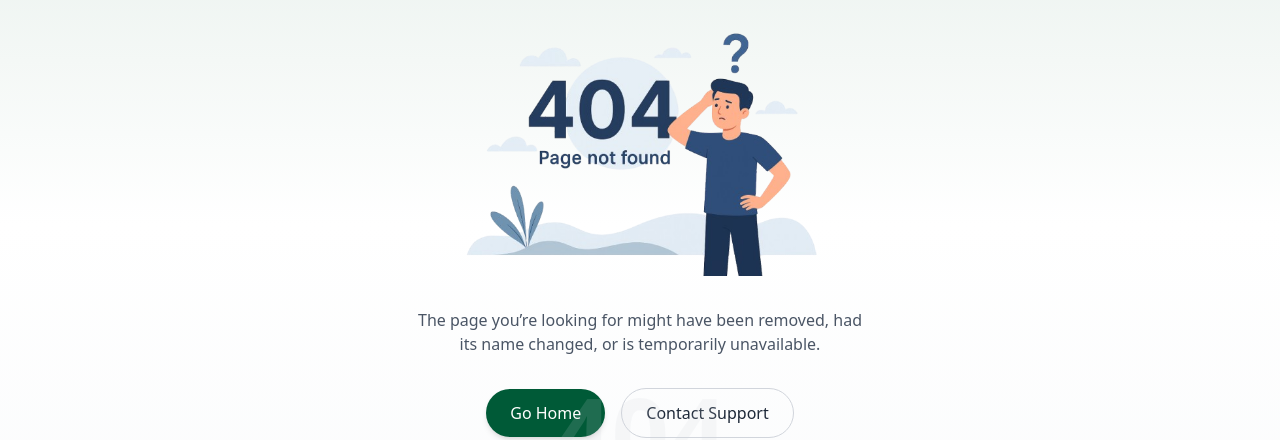
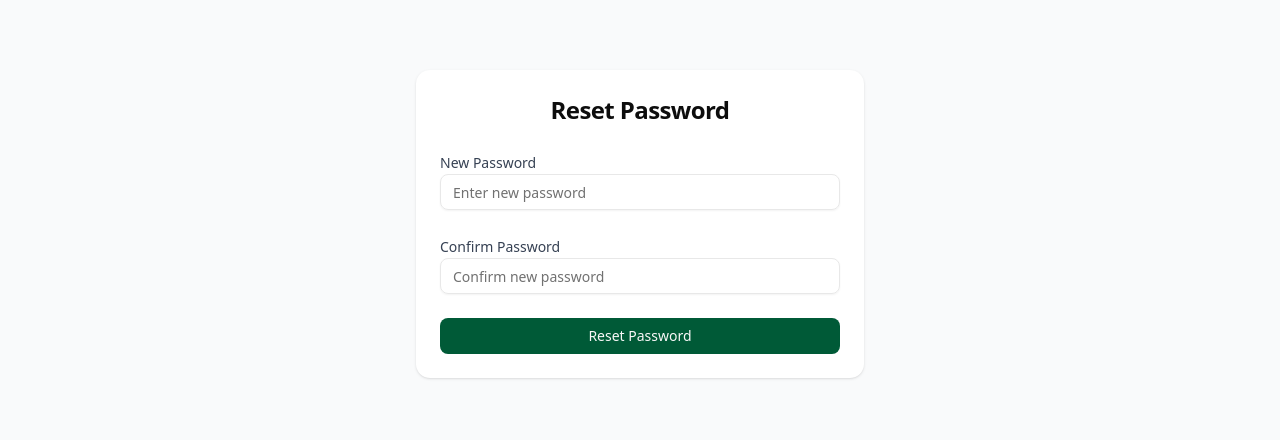
Before and after one commit to psalmsin1759/naijaescrow_frontend, a Next.js app: page /reset-password in a window 1280 px wide. Before the commit this address had no page. Shown: the part 256-696 px from the top of the page. Built offline with nearby package versions, Linux system fonts and the light colour scheme; no server answers.

Commit message:
feat(epic10): reset password

```diff
--- /dev/null
+++ b/src/app/reset-password/page.tsx
@@ -0,0 +1,11 @@
+import ResetPasswordForm from "@/features/resetpassword/components/ResetPasswordForm";
+
+export default function ResetPasswordPage() {
+  return (
+    <div className="min-h-screen flex items-center justify-center bg-gray-50 px-4">
+      <div className="w-full max-w-md">
+        <ResetPasswordForm />
+      </div>
+    </div>
+  );
+}
--- /dev/null
+++ b/src/features/resetpassword/components/ResetPasswordForm.tsx
@@ -0,0 +1,91 @@
+"use client";
+
+import { yupResolver } from "@hookform/resolvers/yup";
+import { useForm } from "react-hook-form";
+import { Input } from "@/components/ui/input";
+import { Button } from "@/components/ui/button";
+import { useState } from "react";
+import { ResetPasswordRequestDto } from "../dtos/ResetPasswordRequestDto";
+import { resetPasswordSchema } from "../validations/resetPasswordSchema";
+import { useResetPassword } from "../hooks/useResetPassword";
+import { useSearchParams, useRouter } from "next/navigation";
+
+export default function ResetPasswordForm() {
+  const [error, setError] = useState<string | null>(null);
+  const [success, setSuccess] = useState(false);
+
+  const mutation = useResetPassword();
+  const router = useRouter();
+  const searchParams = useSearchParams();
+  const token = searchParams.get("token") || "";
+
+  const {
+    register,
+    handleSubmit,
+    formState: { errors },
+  } = useForm<ResetPasswordRequestDto>({
+    resolver: yupResolver(resetPasswordSchema),
+    defaultValues: { token },
+  });
+
+  const onSubmit = async (data: ResetPasswordRequestDto) => {
+    setError(null);
+    try {
+      await mutation.mutateAsync(data);
+      setSuccess(true);
+    // eslint-disable-next-line @typescript-eslint/no-explicit-any
+    } catch (err: any) {
+      setError(err.response?.data?.message || "Something went wrong");
+    }
+  };
+
+  if (success) {
+    return (
+      <div className="text-center p-6 bg-white rounded-xl shadow space-y-4 max-w-md mx-auto">
+        <h2 className="text-xl font-bold">Password Reset Successful</h2>
+        <p className="text-gray-600 text-sm">
+          You can now login with your new password.
+        </p>
+        <Button onClick={() => router.push("/login")}>Go to Login</Button>
+      </div>
+    );
+  }
+
+  return (
+    <form
+      onSubmit={handleSubmit(onSubmit)}
+      className="space-y-6 p-6 bg-white rounded-xl shadow max-w-md mx-auto"
+    >
+      <h2 className="text-2xl font-bold text-center">Reset Password</h2>
+      {error && <p className="text-red-500 text-sm text-center">{error}</p>}
+
+      <div className="space-y-1">
+        <label className="text-sm font-medium text-gray-700">New Password</label>
+        <Input
+          type="password"
+          placeholder="Enter new password"
+          {...register("password")}
+        />
+        {errors.password && (
+          <p className="text-red-500 text-xs">{errors.password.message}</p>
+        )}
+      </div>
+
+      <div className="space-y-1">
+        <label className="text-sm font-medium text-gray-700">Confirm Password</label>
+        <Input
+          type="password"
+          placeholder="Confirm new password"
+          {...register("confirmPassword")}
+        />
+        {errors.confirmPassword && (
+          <p className="text-red-500 text-xs">{errors.confirmPassword.message}</p>
+        )}
+      </div>
+
+      <Button type="submit" className="w-full" disabled={mutation.isPending}>
+        {mutation.isPending ? "Resetting..." : "Reset Password"}
+      </Button>
+    </form>
+  );
+}
--- /dev/null
+++ b/src/features/resetpassword/dtos/ResetPasswordRequestDto.ts
@@ -0,0 +1,5 @@
+export interface ResetPasswordRequestDto {
+  token: string;
+  password: string;
+  confirmPassword: string;
+}
--- /dev/null
+++ b/src/features/resetpassword/dtos/ResetPasswordResponseDto.ts
@@ -0,0 +1,3 @@
+export interface ResetPasswordResponseDto {
+  message: string;
+}
--- /dev/null
+++ b/src/features/resetpassword/hooks/useResetPassword.ts
@@ -0,0 +1,15 @@
+import { useMutation } from "@tanstack/react-query";
+import { api } from "@/lib/axios";
+import { ResetPasswordRequestDto } from "../dtos/ResetPasswordRequestDto";
+import { ResetPasswordResponseDto } from "../dtos/ResetPasswordResponseDto";
+
+export const useResetPassword = () =>
+  useMutation<ResetPasswordResponseDto, Error, ResetPasswordRequestDto>({
+    mutationFn: async (payload: ResetPasswordRequestDto) => {
+      const { data } = await api.post<ResetPasswordResponseDto>(
+        "/auth/reset-password",
+        payload
+      );
+      return data;
+    },
+  });
--- /dev/null
+++ b/src/features/resetpassword/validations/resetPasswordSchema.ts
@@ -0,0 +1,13 @@
+import * as yup from "yup";
+
+export const resetPasswordSchema = yup.object().shape({
+  password: yup
+    .string()
+    .min(6, "Password must be at least 6 characters")
+    .required("Password is required"),
+  confirmPassword: yup
+    .string()
+    .oneOf([yup.ref("password")], "Passwords must match")
+    .required("Confirm Password is required"),
+  token: yup.string().required("Reset token is required"),
+});
```
